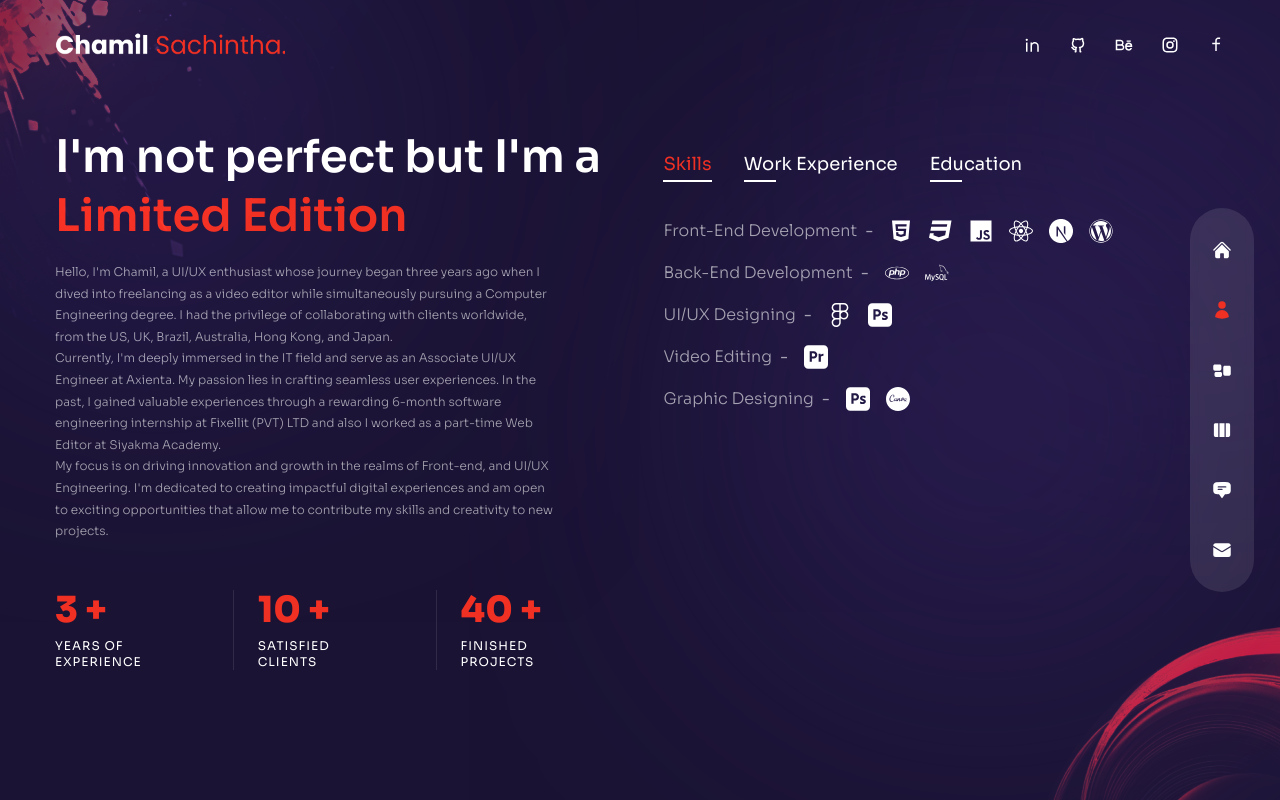
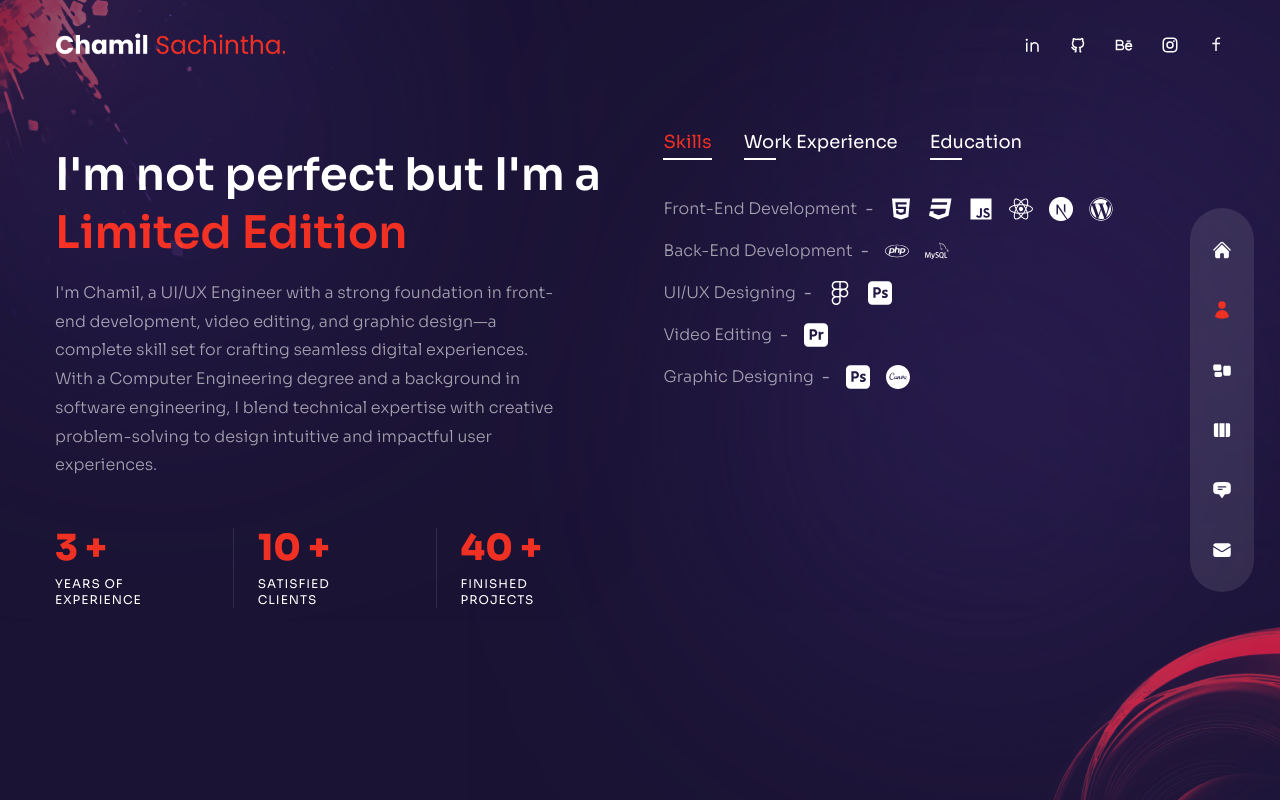
Before and after one commit to ChamilSachintha/Personal-Portfolio-2, a Next.js app: page /about in a window 1280 px wide. Built offline with nearby package versions, Linux system fonts and the light colour scheme.

Commit message:
Update about content

```diff
--- a/pages/about/index.js
+++ b/pages/about/index.js
@@ -149,23 +149,14 @@ const About = () => {
             initial="hidden"
             animate="show"
             exit="hidden"
-            className="max-w-[500px] mx-auto xl:mx-0 mb-6 xl:mb-12 px-2 xl:px-0 text-[12px]"
+            className="max-w-[500px] mx-auto xl:mx-0 mb-6 xl:mb-12 px-2 xl:px-0"
           >
-            Hello, I&apos;m Chamil, a UI/UX enthusiast whose journey began three
-            years ago when I dived into freelancing as a video editor while
-            simultaneously pursuing a Computer Engineering degree. I had the
-            privilege of collaborating with clients worldwide, from the US, UK,
-            Brazil, Australia, Hong Kong, and Japan. <br /> Currently, I&apos;m
-            deeply immersed in the IT field and serve as an Associate UI/UX
-            Engineer at Axienta. My passion lies in crafting seamless user
-            experiences. In the past, I gained valuable experiences through a
-            rewarding 6-month software engineering internship at Fixellit (PVT)
-            LTD and also I worked as a part-time Web Editor at Siyakma Academy.{" "}
-            <br /> My focus is on driving innovation and growth in the realms of
-            Front-end, and UI/UX Engineering. I&apos;m dedicated to creating
-            impactful digital experiences and am open to exciting opportunities
-            that allow me to contribute my skills and creativity to new
-            projects.
+            I&apos;m Chamil, a UI/UX Engineer with a strong foundation in
+            front-end development, video editing, and graphic design—a complete
+            skill set for crafting seamless digital experiences. With a Computer
+            Engineering degree and a background in software engineering, I blend
+            technical expertise with creative problem-solving to design
+            intuitive and impactful user experiences.
           </motion.p>
           {/* Counters */}
           <motion.div
```
